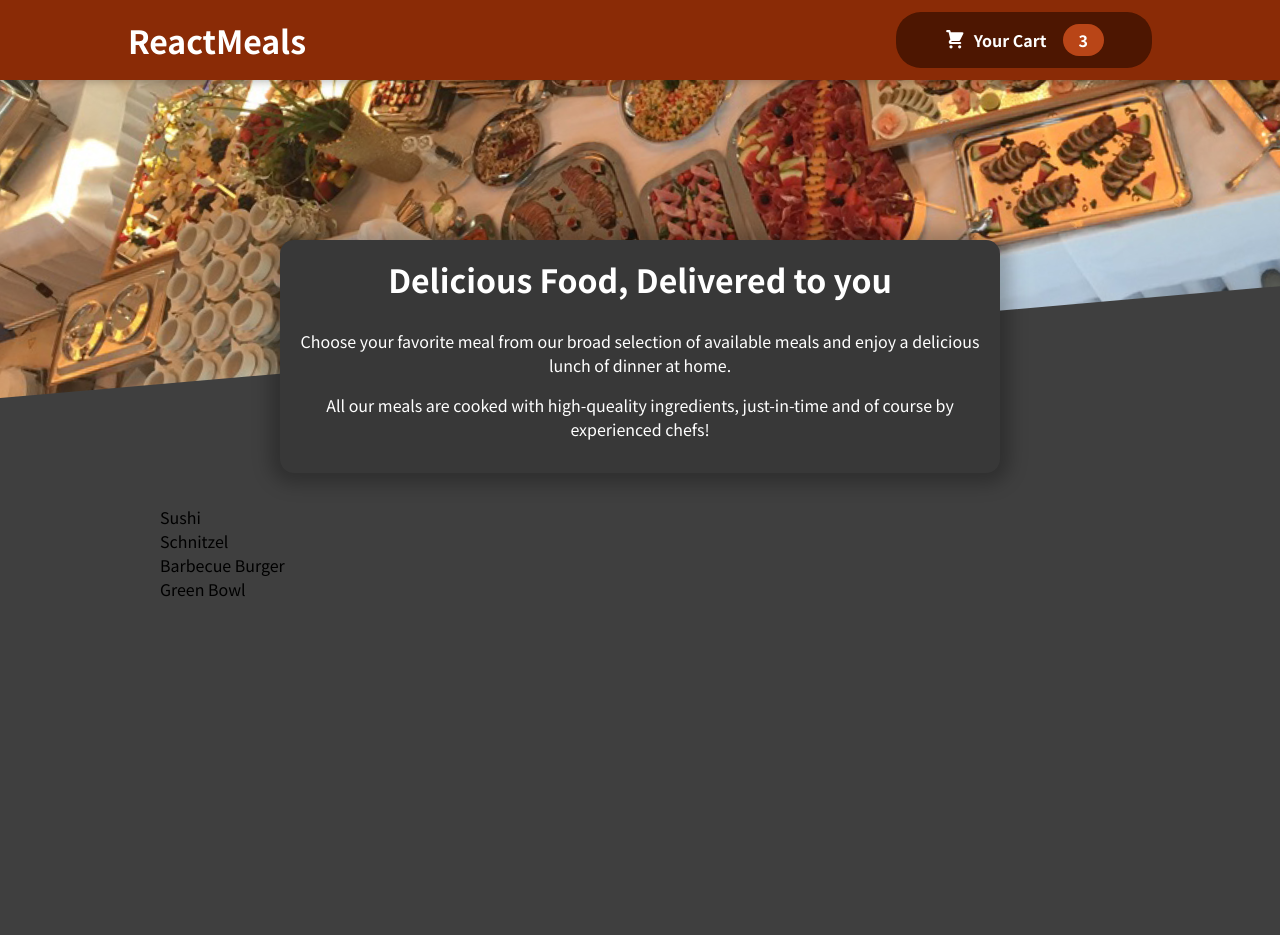
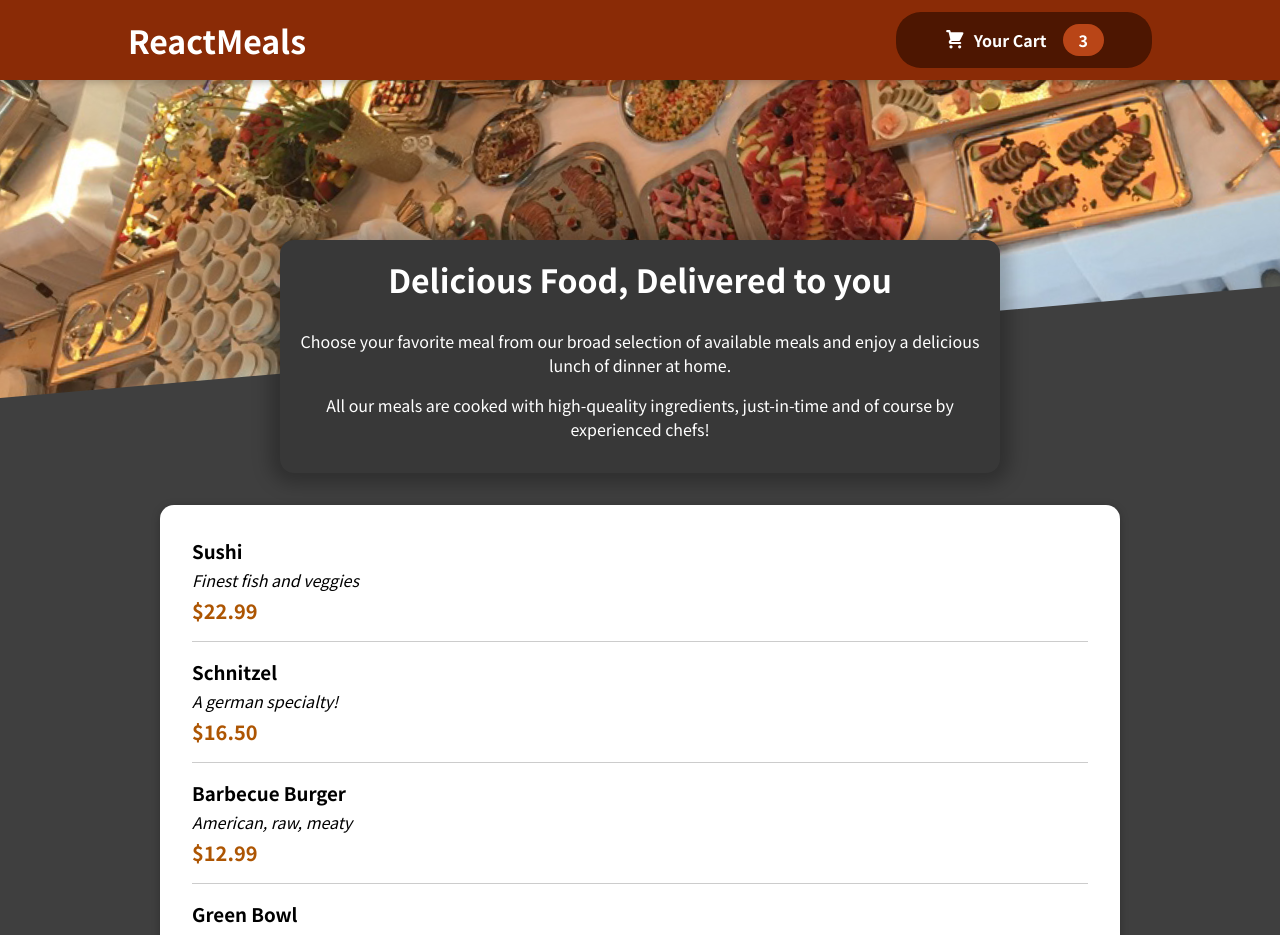
Before and after one commit to JoseIgnacioTapia/food-order-app, a React (Create React App) app: page / in a window 1280 px wide. Shown: the top 935 px of the page. Before the commit the page ends 800 px from the top, so only its background shows below. Built offline with nearby package versions, Linux system fonts and the light colour scheme.

Commit message:
Adding Individual Meal Items & Displaying Them

```diff
--- a/src/components/Meals/AvailableMeals.js
+++ b/src/components/Meals/AvailableMeals.js
@@ -1,4 +1,6 @@
 import classes from './AvailableMeals.module.css';
+import Card from '../UI/Card';
+import MealItem from './MealItem/MealItem';
 
 const DUMMY_MEALS = [
   {
@@ -27,12 +29,21 @@
   },
 ];
 
-const mealList = DUMMY_MEALS.map(meal => <li>{meal.name}</li>);
+const mealList = DUMMY_MEALS.map(meal => (
+  <MealItem
+    key={meal.id}
+    name={meal.name}
+    description={meal.description}
+    price={meal.price}
+  />
+));
 
 const AvailableMeals = () => {
   return (
     <section className={classes.meals}>
-      <ul>{mealList}</ul>
+      <Card>
+        <ul>{mealList}</ul>
+      </Card>
     </section>
   );
 };
--- /dev/null
+++ b/src/components/Meals/MealItem/MealItem.js
@@ -0,0 +1,18 @@
+import classes from './MealItem.module.css';
+
+const MealItem = props => {
+  const price = `$${props.price.toFixed(2)}`;
+
+  return (
+    <li className={classes.meal}>
+      <div>
+        <h3>{props.name}</h3>
+        <div className={classes.description}>{props.description}</div>
+        <div className={classes.price}>{price}</div>
+      </div>
+      <div></div>
+    </li>
+  );
+};
+
+export default MealItem;
--- /dev/null
+++ b/src/components/Meals/MealItem/MealItem.module.css
@@ -0,0 +1,22 @@
+.meal {
+  display: flex;
+  justify-content: space-between;
+  margin: 1rem;
+  padding-bottom: 1rem;
+  border-bottom: 1px solid #ccc;
+}
+
+.meal h3 {
+  margin: 0 0 0.25rem 0;
+}
+
+.description {
+  font-style: italic;
+}
+
+.price {
+  margin-top: 0.25rem;
+  font-weight: bold;
+  color: #ad5502;
+  font-size: 1.25rem;
+}
--- /dev/null
+++ b/src/components/UI/Card.js
@@ -0,0 +1,7 @@
+import classes from './Card.module.css';
+
+const Card = props => {
+  return <div className={classes.card}>{props.children}</div>;
+};
+
+export default Card;
--- /dev/null
+++ b/src/components/UI/Card.module.css
@@ -0,0 +1,6 @@
+.card {
+  padding: 1rem;
+  box-shadow: 0 2px 8px rgba(0, 0, 0, 0.25);
+  border-radius: 14px;
+  background-color: white;
+}
```
